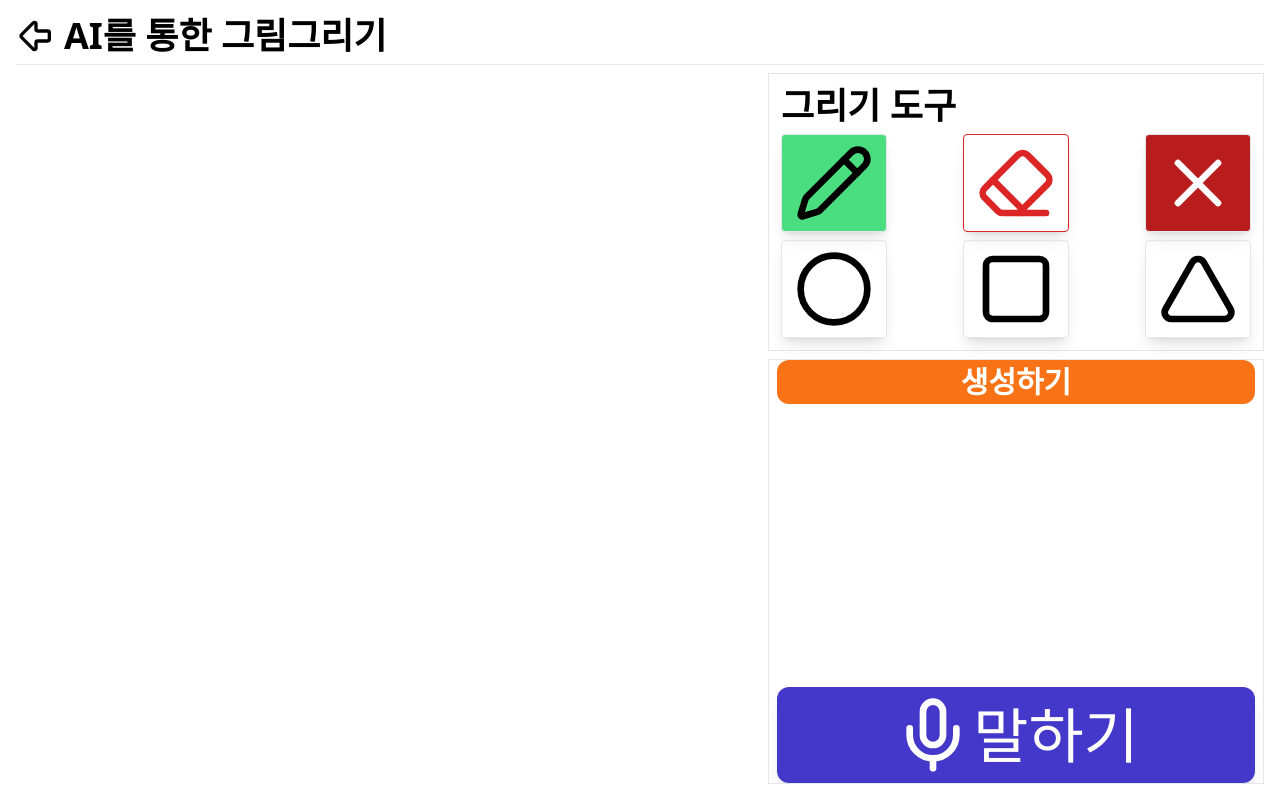
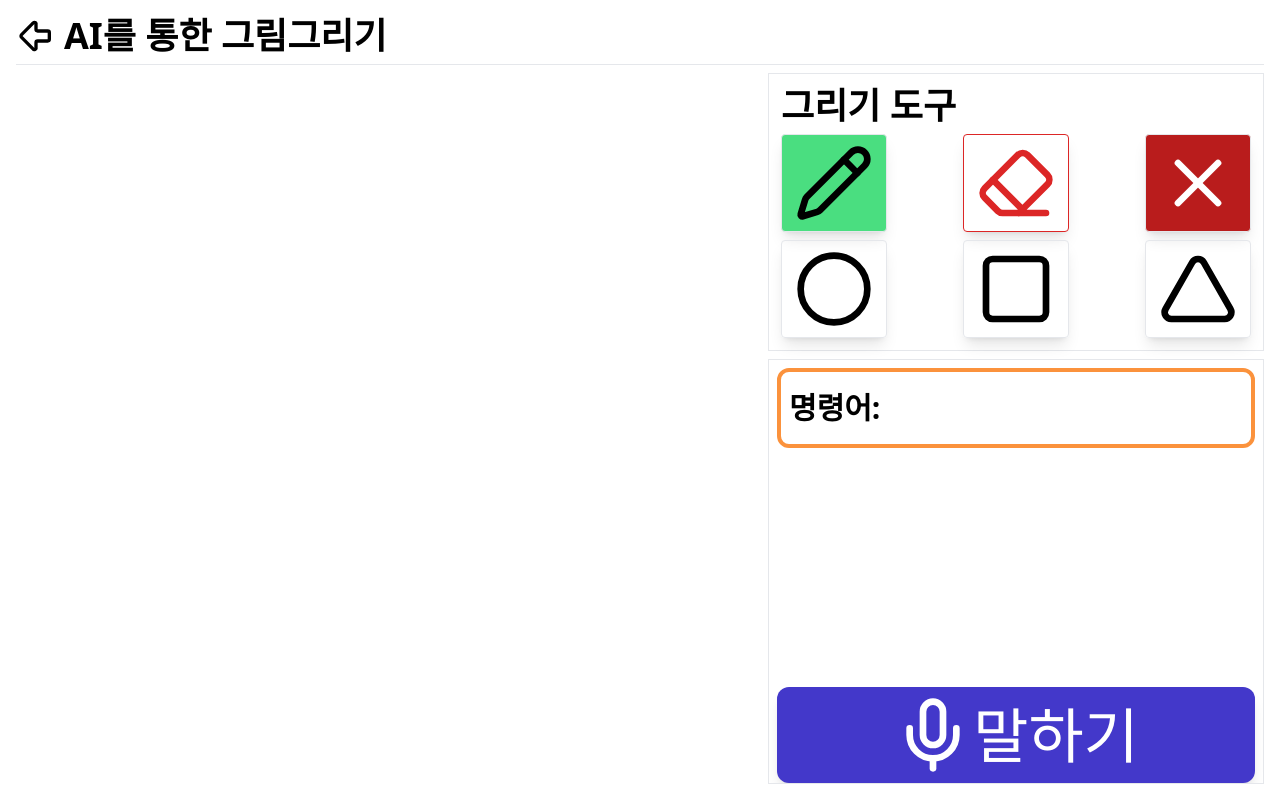
Before and after one commit to circuluspibo/piCare-front, a React (Vite) app: page /draw in a window 1280 px wide. Built offline with nearby package versions, Linux system fonts and the light colour scheme; no server answers.

Commit message:
update before final1

```diff
--- a/src/pages/DrawPage.jsx
+++ b/src/pages/DrawPage.jsx
@@ -1,10 +1,4 @@
-import React, {
-  useRef,
-  useState,
-  useEffect,
-  useCallback,
-  useMemo,
-} from "react";
+import React, { useRef, useState, useEffect, useCallback } from "react";
 import { ArrowBigLeft } from "lucide-react";
 import { useNavigate } from "react-router-dom";
 import MicToggleButton from "@/components/magicui/listening-indicator";
@@ -95,7 +89,7 @@ export default function DrawPage() {
   const sketchPrompt =
     questionList.length > 0
       ? questionList[questionList.length - 1]
-      : "귀여운 로봇을 만들어줘.";
+      : "이미지 형태의 귀여운 로봇을 그려줘.";
   const [loading, setLoading] = useState(false);
   const [loadingText, setLoadingText] = useState("");
   const moveCursor = useCallback((e) => {
@@ -312,7 +306,7 @@ export default function DrawPage() {
   };
 
   // 흰 배경 화면으로 이미지 합성
-  const imgWithBackgroundToBlob = (origin) => {
+  const imgWithBackgroundToBlob = useCallback((origin) => {
     const exportCanvas = document.createElement("canvas");
     exportCanvas.width = origin.width;
     exportCanvas.height = origin.height;
@@ -328,9 +322,11 @@ export default function DrawPage() {
     exportCtx.drawImage(origin, 0, 0);
 
     return new Promise((resolve) => exportCanvas.toBlob(resolve, "image/png"));
-  };
+  }, []);
+
   // 생성된 이미지 그리기
-  const drawImageToCanvas = (imageSrc) => {
+  const drawImageToCanvas = useCallback(
+    (imageSrc) => {
       const canvas = canvasRef.current;
       const ctx = ctxRef.current;
       if (!canvas || !ctx) return;
@@ -348,29 +344,33 @@ export default function DrawPage() {
         // 이미지를 캔버스 전체에 그립니다.
         ctx.drawImage(img, 0, 0, canvas.width, canvas.height);
       };
-  };
+    },
+    [canvasRef, ctxRef] // canvasRef와 ctxRef를 의존성 배열에 포함합니다.
+  );
 
   // 이미지 생성 API
-  const handleGenerateImg = async () => {
+  const handleGenerateImg = useCallback(async () => {
     console.log("prompt = ", sketchPrompt);
+
     // Show Loading
     setLoading(true);
+    setLoadingText("이미지 생성을 위한 AI 모델로 전환중");
+
     try {
-      // AI model 경량화를 위한 모델 변경.
-      setLoadingText("이미지 생성을 위한 AI 모델로 전환중");
-      await preparedModel(1);
-
       const canvas = canvasRef.current;
       if (!canvas) return;
 
       const blob = await imgWithBackgroundToBlob(canvas);
-
       if (!blob) {
         throw new Error("Failed to make blob file - handleGenerateImg()");
       }
+
       const formData = new FormData();
       formData.append("file", blob, "sketch.png");
-      formData.append("prompt", sketchPrompt);
+      formData.append(
+        "prompt",
+        `애니메이션 스타일로 생성해줘, ${sketchPrompt}`
+      );
       formData.append("seed", 0);
 
       // NOTE: URL 변경될 수도 있음.
@@ -390,18 +390,41 @@ export default function DrawPage() {
       const imageURL = URL.createObjectURL(imageBlob);
       setLoadingText("생성된 AI 이미지 화면에 그리는 중");
       drawImageToCanvas(imageURL);
-    } catch (e) {
-      console.log("ERROR : ", e);
+    } catch (error) {
+      console.log("ERROR : ", error);
     } finally {
       // AI 모델 default로 다시 전환
       setLoadingText("기본 AI 모델로 전환중");
-      await preparedModel(0).catch((e) =>
-        console.log("PrepareModel ERROR : ", e)
-      );
       setLoading(false);
     }
+  }, [
+    setLoading,
+    setLoadingText,
+    imgWithBackgroundToBlob,
+    drawImageToCanvas,
+    sketchPrompt,
+  ]);
+
+  const handleStopAndGenerate = useCallback(async () => {
+    handleStopRecording();
+    await handleGenerateImg();
+  }, [handleStopRecording, handleGenerateImg]);
+
+  useEffect(() => {
+    // mount시 모델 변경
+    setLoading(true);
+    setLoadingText("이미지 생성을 위한 AI 모델 전환중");
+    preparedModel(1);
+    setLoading(false);
+
+    // unmount시 모델 재변경
+    return () => {
+      setLoading(true);
+      setLoadingText("기본 AI 모델로 전환중");
+      preparedModel(0);
+      setLoading(false);
     };
-
+  }, []);
   return (
     <div className="flex flex-col w-full h-full p-4">
       <header className="flex flex-row items-center pb-2 mb-2 border-b">
@@ -488,15 +511,12 @@ export default function DrawPage() {
 
           <div className="border px-2 rounded-md flex-1 overflow-hidden">
             <div className="flex flex-col space-y-4 h-full justify-between">
-              <button
-                className="bg-orange-500 text-3xl text-white py-1 rounded-xl font-bold"
-                onClick={() => handleGenerateImg()}
-              >
-                생성하기
-              </button>
+              <p className="border-4 border-orange-400 flex items-center h-20 text-3xl text-black py-1 rounded-xl font-bold px-2 mt-2">
+                명령어: {questionList[questionList.length - 1]}
+              </p>
               <MicToggleButton
                 onStart={handleStartRecording}
-                onStop={handleStopRecording}
+                onStop={handleStopAndGenerate}
                 isListening={isRecording}
                 micText={"text-6xl"}
               />
```
Lines whose indentation alone changed are shown as unchanged.
